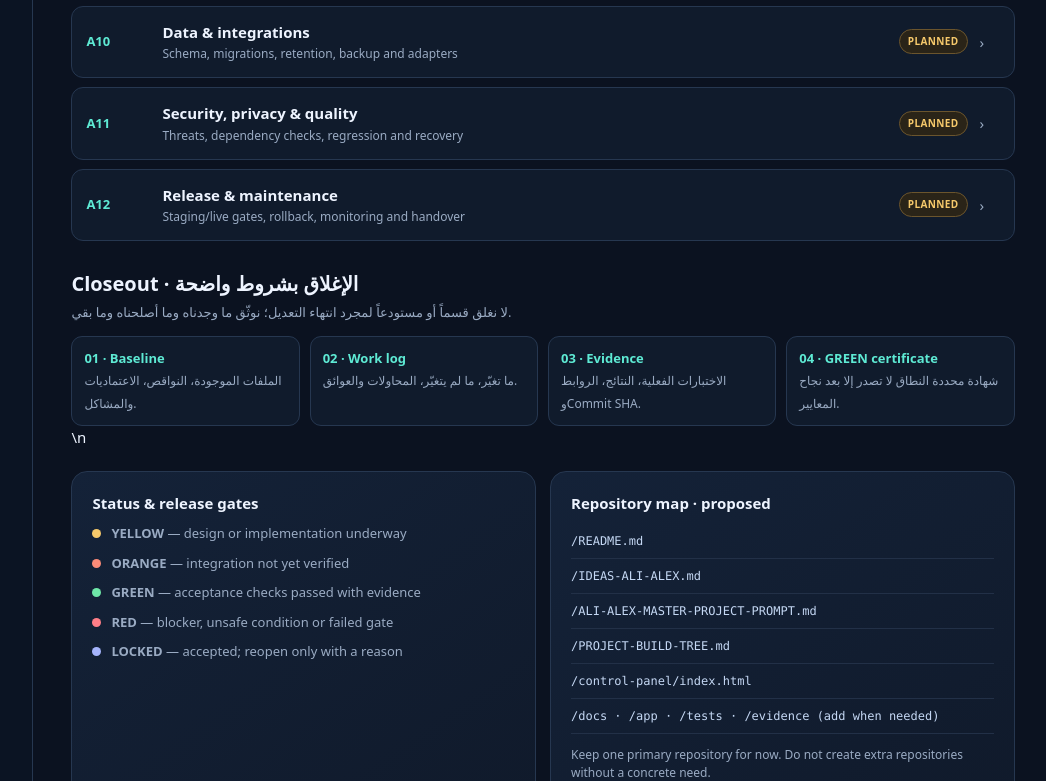
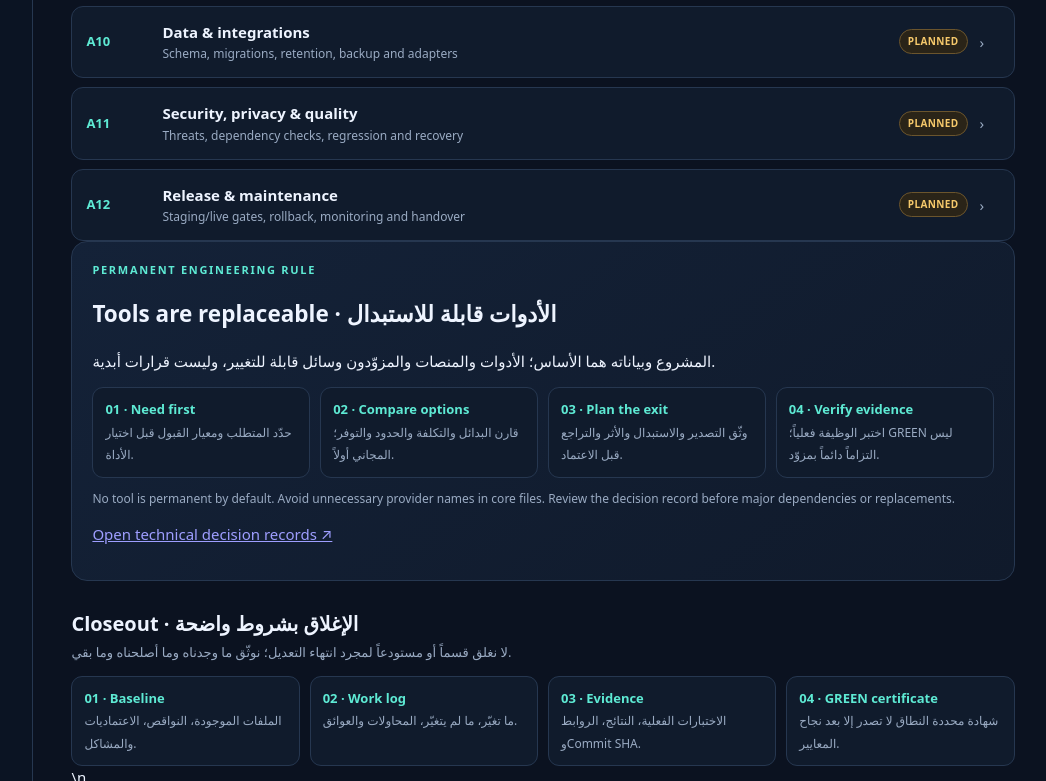
Before and after one commit to AligasSRM/ALI-NEW, a plain HTML site: page control-panel/index.html in a window 1280 px wide. Shown: the part 1686-2467 px from the top of the page, without its empty margins (227-1273 px from the left). Drawn offline with Linux system fonts and the light colour scheme.

Commit message:
ui: surface permanent replaceable-tools engineering rule

```diff
--- a/control-panel/index.html
+++ b/control-panel/index.html
@@ -23,6 +23,7 @@ button,a{font:inherit}button{cursor:pointer}.app{min-height:100vh;display:grid;g
     <button data-target="build-tree"><span>⌘</span><span>Build tree</span></button>
     <button data-target="repository"><span>▤</span><span>Repository map</span></button>
     <button data-target="status-legend"><span>◉</span><span>Status & gates</span></button>
+    <button data-target="tool-policy"><span>↻</span><span>Tool policy</span></button>
   </nav>
   <div class="aside-note"><strong>YELLOW · IN PROGRESS</strong><br>Planning and visual prototype. No production app or live integrations are claimed.</div>
 </aside>
@@ -59,6 +60,21 @@ button,a{font:inherit}button{cursor:pointer}.app{min-height:100vh;display:grid;g
       <article class="tree-item" data-search="A12 release maintenance rollback monitoring documentation"><button class="tree-row" aria-expanded="false"><span class="level">A12</span><span><span class="tree-name">Release & maintenance</span><span class="tree-desc">Staging/live gates, rollback, monitoring and handover</span></span><span class="status">PLANNED</span><span class="chevron">›</span></button><div class="tree-detail"><strong>Deliverables:</strong> release checklist, rollback plan, monitoring, maintenance ownership, user-facing documentation and post-release review. <ul><li>Gate: production remains blocked until every required approval and test passes.</li></ul></div></article>
     </div>
   </section>
+
+  <section id="tool-policy" class="card" aria-labelledby="tool-policy-heading">
+    <div class="eyebrow">PERMANENT ENGINEERING RULE</div>
+    <h2 id="tool-policy-heading">Tools are replaceable · الأدوات قابلة للاستبدال</h2>
+    <p>المشروع وبياناته هما الأساس؛ الأدوات والمنصات والمزوّدون وسائل قابلة للتغيير، وليست قرارات أبدية.</p>
+    <div class="workflow">
+      <div class="workflow-step"><strong>01 · Need first</strong><span>حدّد المتطلب ومعيار القبول قبل اختيار الأداة.</span></div>
+      <div class="workflow-step"><strong>02 · Compare options</strong><span>قارن البدائل والتكلفة والحدود والتوفر؛ المجاني أولاً.</span></div>
+      <div class="workflow-step"><strong>03 · Plan the exit</strong><span>وثّق التصدير والاستبدال والأثر والتراجع قبل الاعتماد.</span></div>
+      <div class="workflow-step"><strong>04 · Verify evidence</strong><span>اختبر الوظيفة فعلياً؛ GREEN ليس التزاماً دائماً بمزوّد.</span></div>
+    </div>
+    <p class="muted" style="font-size:12px;margin-bottom:0">No tool is permanent by default. Avoid unnecessary provider names in core files. Review the decision record before major dependencies or replacements.</p>
+    <p><a href="https://github.com/AligasSRM/ALI-NEW/tree/main/docs/decisions" target="_blank" rel="noopener">Open technical decision records ↗</a></p>
+  </section>
+
   <section aria-labelledby="closeout-heading"><div class="section-head"><div><h2 id="closeout-heading">Closeout · الإغلاق بشروط واضحة</h2><p>لا نغلق قسماً أو مستودعاً لمجرد انتهاء التعديل؛ نوثّق ما وجدناه وما أصلحناه وما بقي.</p></div></div><div class="workflow"><div class="workflow-step"><strong>01 · Baseline</strong><span>الملفات الموجودة، النواقص، الاعتماديات والمشاكل.</span></div><div class="workflow-step"><strong>02 · Work log</strong><span>ما تغيّر، ما لم يتغيّر، المحاولات والعوائق.</span></div><div class="workflow-step"><strong>03 · Evidence</strong><span>الاختبارات الفعلية، النتائج، الروابط وCommit SHA.</span></div><div class="workflow-step"><strong>04 · GREEN certificate</strong><span>شهادة محددة النطاق لا تصدر إلا بعد نجاح المعايير.</span></div></div></section>\n  <section class="bottom-grid">
     <div class="card" id="status-legend"><div class="mini-title">Status & release gates</div><div class="status-list"><div class="status-line"><i class="key yellow"></i><span><strong>YELLOW</strong> — design or implementation underway</span></div><div class="status-line"><i class="key orange"></i><span><strong>ORANGE</strong> — integration not yet verified</span></div><div class="status-line"><i class="key green"></i><span><strong>GREEN</strong> — acceptance checks passed with evidence</span></div><div class="status-line"><i class="key red"></i><span><strong>RED</strong> — blocker, unsafe condition or failed gate</span></div><div class="status-line"><i class="key" style="background:#a5b4fc"></i><span><strong>LOCKED</strong> — accepted; reopen only with a reason</span></div></div></div>
     <div class="card" id="repository"><div class="mini-title">Repository map · proposed</div><div class="repo-path">/README.md</div><div class="repo-path">/IDEAS-ALI-ALEX.md</div><div class="repo-path">/ALI-ALEX-MASTER-PROJECT-PROMPT.md</div><div class="repo-path">/PROJECT-BUILD-TREE.md</div><div class="repo-path">/control-panel/index.html</div><div class="repo-path">/docs · /app · /tests · /evidence (add when needed)</div><p class="muted" style="font-size:12px;margin-bottom:0">Keep one primary repository for now. Do not create extra repositories without a concrete need.</p></div>
```
